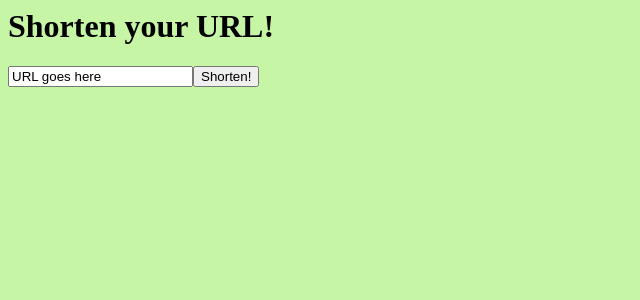
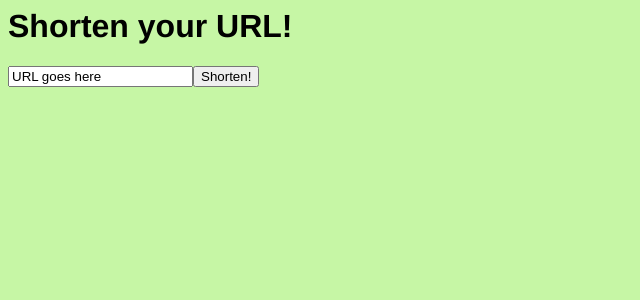
Before and after one commit to nthall/shortener, a Django app: template shortener/templates/shorten/index.html in a window 1280 px wide. Shown: the top 300 px of the page, without its empty margins (0-640 px from the left). Run offline with Django 3.2, Linux system fonts and the light colour scheme; the template is opened without the code that fills it, so the values that code supplies are empty.

Commit message:
changed font-family

```diff
--- a/static/short.css
+++ b/static/short.css
@@ -5,11 +5,11 @@ background-color:#C6F6A5;
 
 span
 {
-font-family:"Helvetica Neue, Helvetica, Arial, sans-serif";
+font-family:"Helvetica Neue", "Helvetica", Arial, sans-serif;
 }
 
 h1
 {
-font-family:"Helvetica Neue, Helvetica, Arial, sans-serif";
+font-family:"Helvetica Neue", "Helvetica", Arial, sans-serif;
 
 }
```
